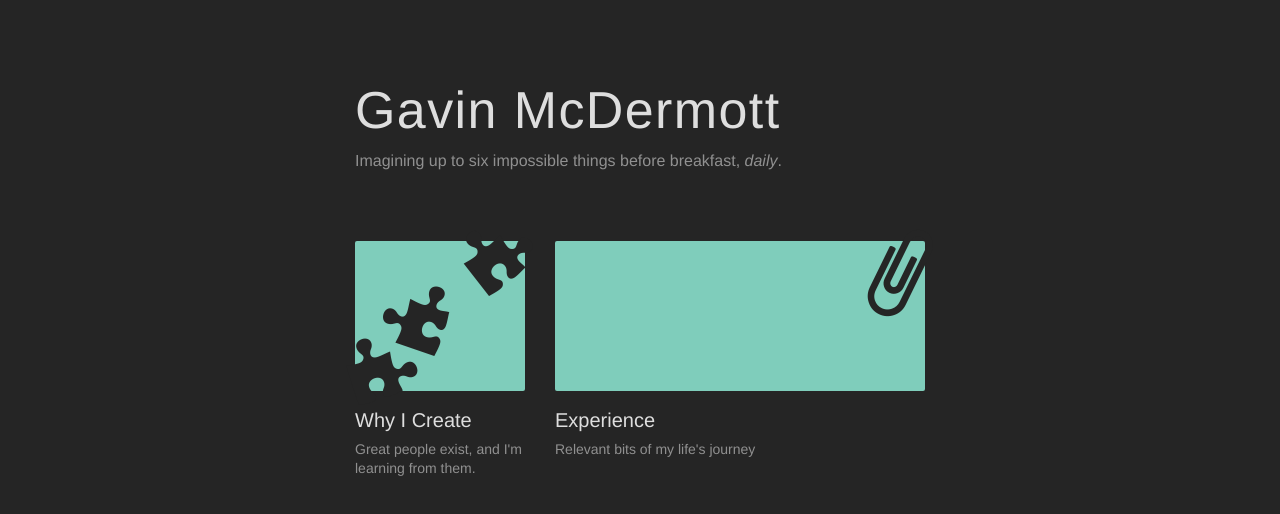
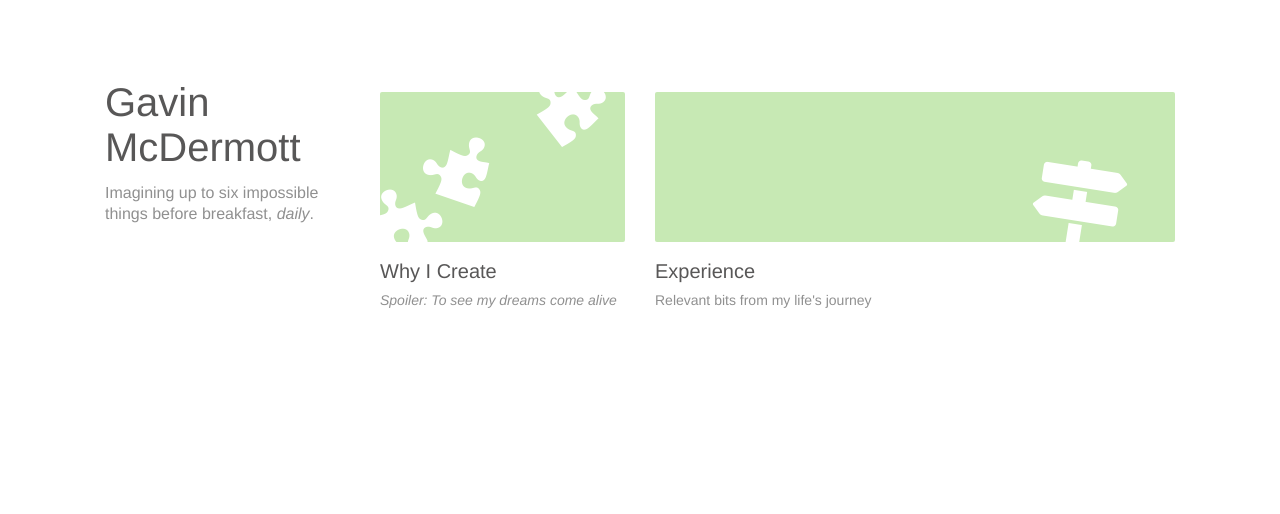
Before and after one commit to gavinmcdermott/personal, a website: page client/index.html in a window 1280 px wide. Drawn offline with Linux system fonts and the light colour scheme.

Commit message:
remove dark theme

```diff
--- a/client/assets/css/base.css
+++ b/client/assets/css/base.css
@@ -81,13 +81,14 @@ ul {
 }
 
 body {
-  background-color: #252525;
-  color: #DEDEDE;
+  background-color: #FFF;
+  color: #585757;
   font-family: "Helvetica Neue", Helvetica, Verdana sans-serif;
   font-weight: 300;
   -webkit-overflow-scrolling: touch;
   -ms-overflow-style: -ms-autohiding-scrollbar;
 }
+
 table {
   border-collapse: separate;
   border-spacing: 0
--- a/client/assets/css/pages.css
+++ b/client/assets/css/pages.css
@@ -2,7 +2,7 @@
 /* PAGE CONTAINERS */
 /*****************************************/
 .page-container {
-  max-width: 1200px;
+  max-width: 1100px;
   margin: 0 auto;
   position: relative;
 }
--- a/client/assets/css/tile.css
+++ b/client/assets/css/tile.css
@@ -15,7 +15,7 @@
   cursor: pointer;
   margin-bottom: 18px;
   margin-top: 12px;
-  color: #252525;
+  color: #FFF;
 }
 
 
@@ -102,19 +102,19 @@
 
 
 /*****************************************/
-/* TILE - PAPERCLIP */
+/* TILE - CV */
 /*****************************************/
-.tile--paperclip .fa-paperclip {
+.tile--cv .sign {
   font-size: 94px;
 }
 
-.tile--paperclip .paperclip-1 {
+.tile--cv .sign {
   position: absolute;
-  right: -13px;
-  top: -14px;
-  -webkit-transform: rotate(-109deg);
-  -moz-transform:    rotate(-109deg);
-  -ms-transform:     rotate(-109deg);
-  -o-transform:      rotate(-109deg);
-  transform:         rotate(-109deg);
+  right: 50px;
+  bottom: -12px;
+  -webkit-transform: rotate(9deg);
+  -moz-transform:    rotate(9deg);
+  -ms-transform:     rotate(9deg);
+  -o-transform:      rotate(9deg);
+  transform:         rotate(9deg);
 }
--- a/client/assets/css/utils.css
+++ b/client/assets/css/utils.css
@@ -1,3 +1,7 @@
+.align--center {
+  text-align: center;
+}
+
 .underlined {
   border-bottom: 1px solid #E4E4E4;
   margin-bottom: 20px;
--- a/client/index.html
+++ b/client/index.html
@@ -19,53 +19,49 @@
 
     <div class="page-container pad--max">
 
-      <!-- INTRO -->
+
       <div class="line section">
-        <div class="unit size1of4 fill-empty"></div>
-        <div class="unit size2of4">
-          <h1>Gavin McDermott</h1>
-          <p class="f--light">Imagining up to six impossible things before breakfast, <i>daily</i>.</p>
+
+        <div class="unit size1of4">
+          <div class="line section">
+            <h2 class="below--12">Gavin McDermott</h2>
+            <p class="f--light">Imagining up to six impossible things before breakfast, <i>daily</i>.</p>
+          </div>
         </div>
-        <div class="lastUnit size1of4 fill-empty"></div>
-      </div>
-      <!-- END INTRO -->
 
 
-      <!-- PERSONAL INFO SECTION -->
-      <div class="line section">
-        <div class="unit size1of4 fill-empty"></div>
-
-        <div class="group size2of4">
+        <!-- PERSONAL INFO SECTION -->
+        <div class="group size3of4">
           <div class="unit size1of3">
             <div class="tile-wrap">
               <a href="/why">
-                <div class="tile theme-2 tile--puzzle">
+                <div class="tile theme-1 tile--puzzle">
                   <div class="fa fa-puzzle-piece puzzle-piece-1"></div>
                   <div class="fa fa-puzzle-piece puzzle-piece-2"></div>
                   <div class="fa fa-puzzle-piece puzzle-piece-3"></div>
                 </div>
               </a>
               <h4>Why I Create</h4>
-              <p class="f--subtext f--light">Great people exist, and I'm learning from them.</p>
+              <p class="f--subtext f--light"><i>Spoiler: To see my dreams come alive</i></p>
             </div>
           </div>
 
           <div class="unit size2of3">
             <div class="tile-wrap">
               <a href="/cv">
-                <div class="tile theme-2 tile--paperclip">
-                  <div class="fa fa-paperclip paperclip-1"></div>
+                <div class="tile theme-1 tile--cv">
+                  <div class="fa fa-map-signs sign"></div>
                 </div>
               </a>
               <h4>Experience</h4>
-              <p class="f--subtext f--light">Relevant bits of my life's journey</p>
+              <p class="f--subtext f--light">Relevant bits from my life's journey</p>
             </div>
           </div>
         </div>
+        <!-- END PERSONAL INFO SECTION -->
 
-        <div class="lastUnit size1of4 fill-empty"></div>
+
       </div>
-      <!-- END PERSONAL INFO SECTION -->
 
 
     </div>
```
